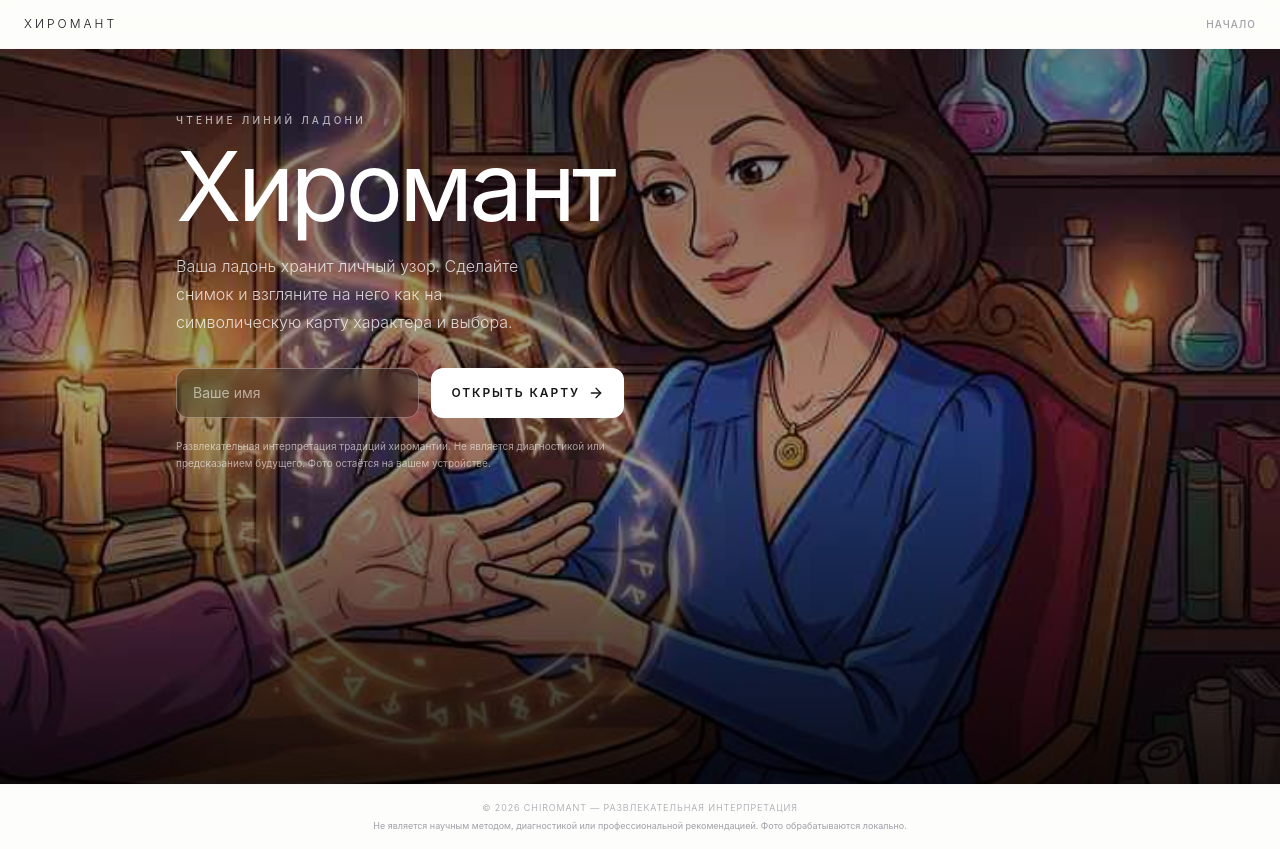
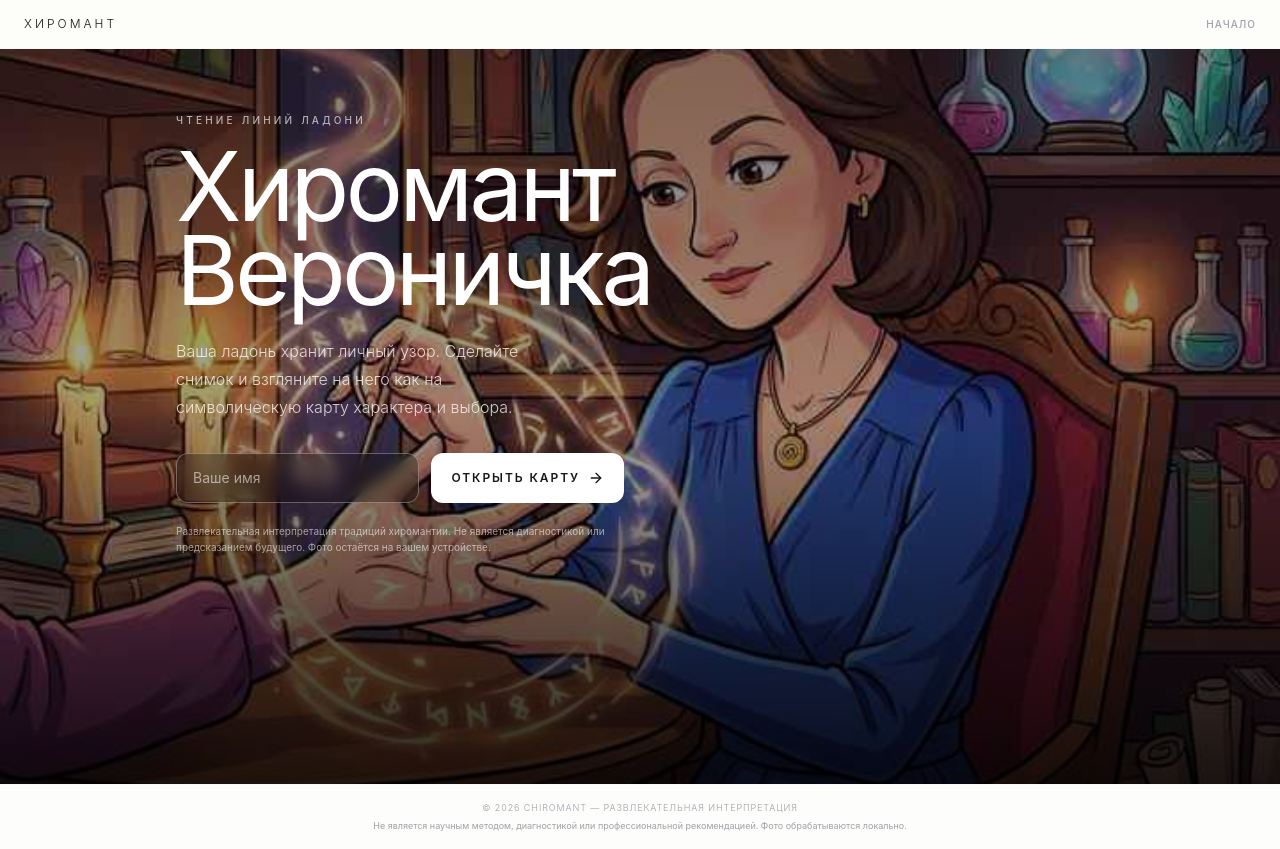
Before and after one commit to logistickshell-ops/Heromant, a React (Vite) app: page / in a window 1280 px wide. Built offline with nearby package versions, Linux system fonts and the light colour scheme.

Commit message:
Update Welcome.tsx

```diff
--- a/src/components/Welcome.tsx
+++ b/src/components/Welcome.tsx
@@ -33,7 +33,7 @@ export default function Welcome({ onStart }: WelcomeProps) {
             Чтение линий ладони
           </p>
           <h1 className="welcome-title text-6xl font-normal leading-[0.88] tracking-[-0.04em] text-white sm:text-8xl">
-            Хиромант
+            Хиромант Вероничка
           </h1>
           <p className="mt-6 max-w-sm text-sm font-light leading-7 text-white/78 sm:text-base">
             Ваша ладонь хранит личный узор. Сделайте снимок и взгляните на него как на символическую карту характера и выбора.
```
